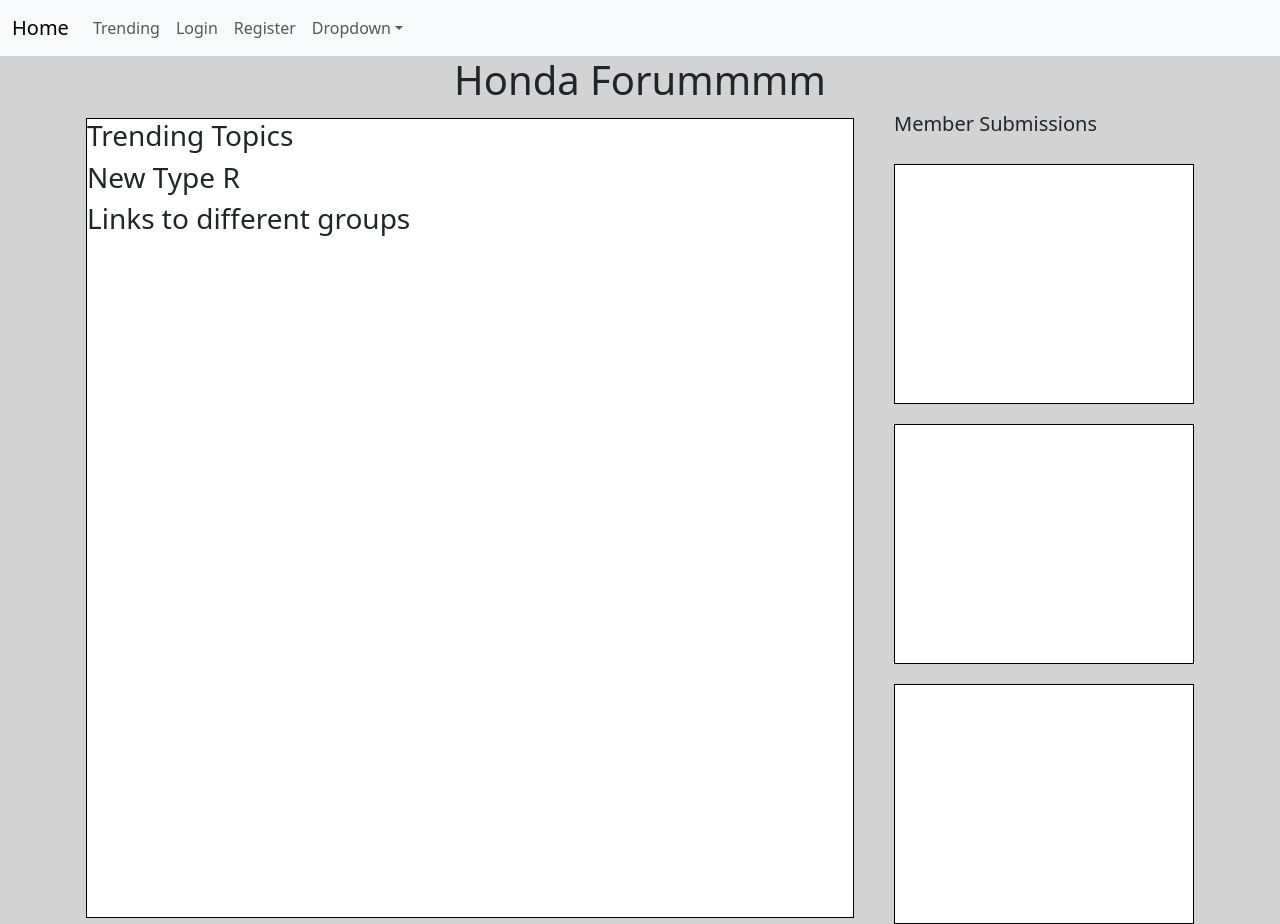
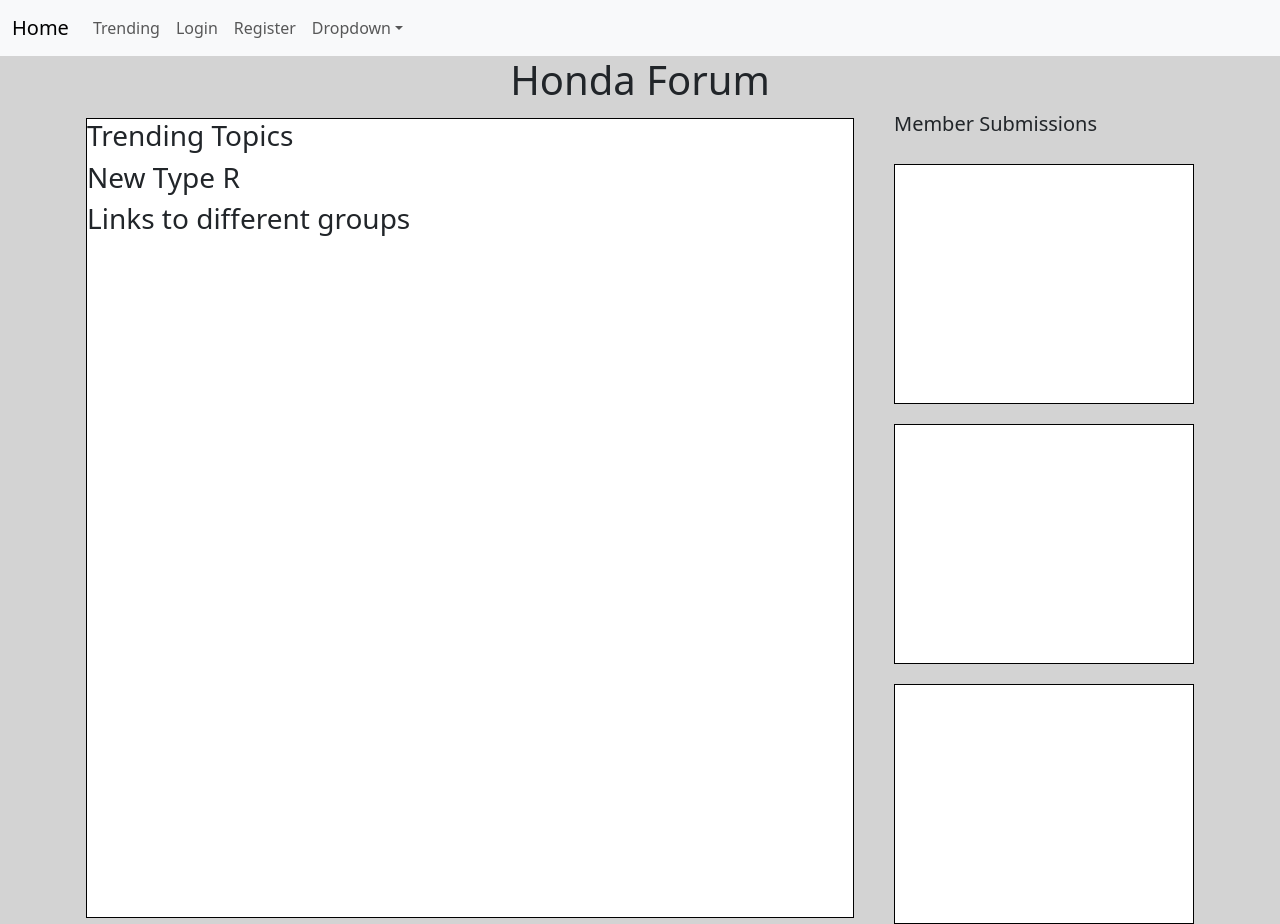
Before and after one commit to colincirian/hondaforum, a React (Create React App) app: page / in a window 1280 px wide. Built offline with nearby package versions, Linux system fonts and the light colour scheme.

Commit message:
minor changes

```diff
--- a/src/components/HomePage.js
+++ b/src/components/HomePage.js
@@ -6,7 +6,7 @@
   return (
     <>
       <Navbar />
-      <h1>Honda Forummmm</h1>
+      <h1>Honda Forum</h1>
       <section className="main-body">
         <div className="home-screen">
           <h3>
--- a/src/components/UserPost.js
+++ b/src/components/UserPost.js
@@ -1,5 +1,3 @@
-// PostList.js
-
 import React from 'react';
 
 function PostList() {
@@ -8,7 +6,12 @@
   return (
     <div>
       <h2>Social Media Posts</h2>
-      {/* Display list of posts */}
+      <form>
+        <input>
+          Hello
+        </input>
+      </form>
+
     </div>
   );
 }
```
